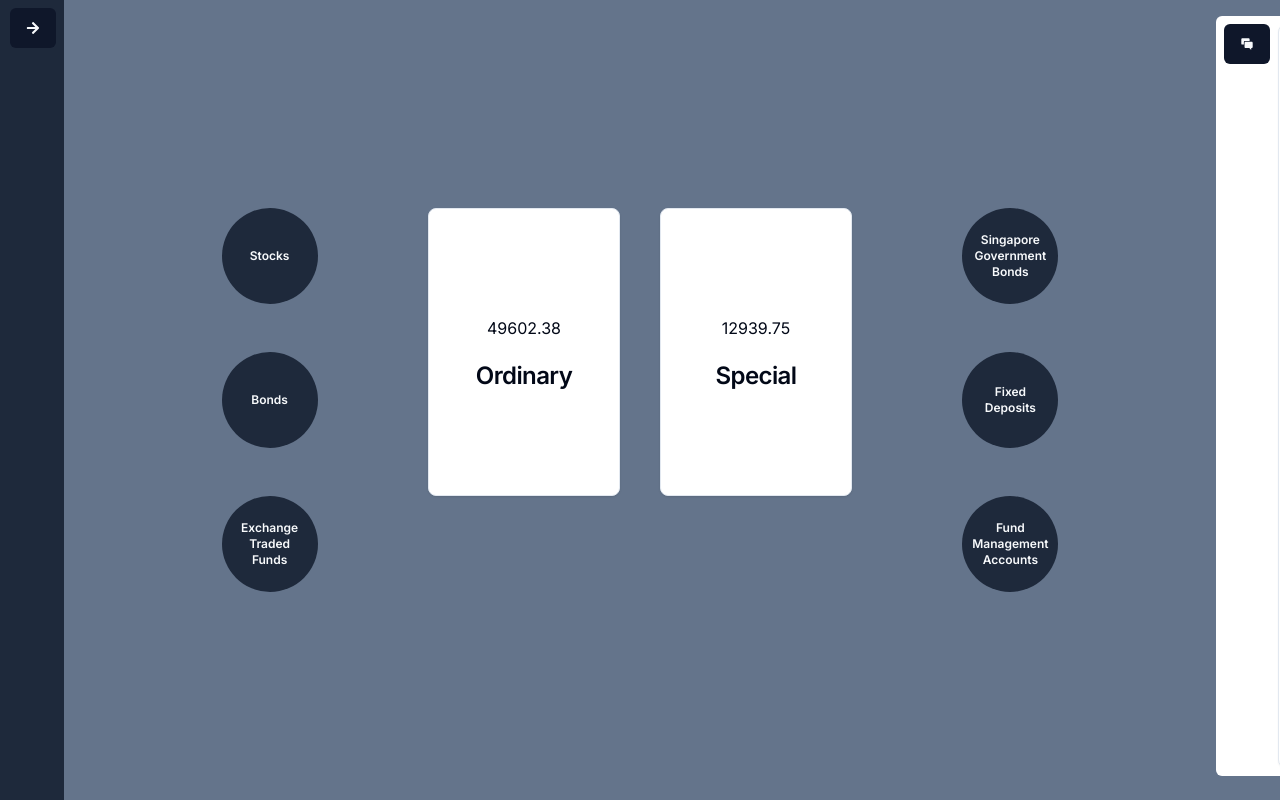
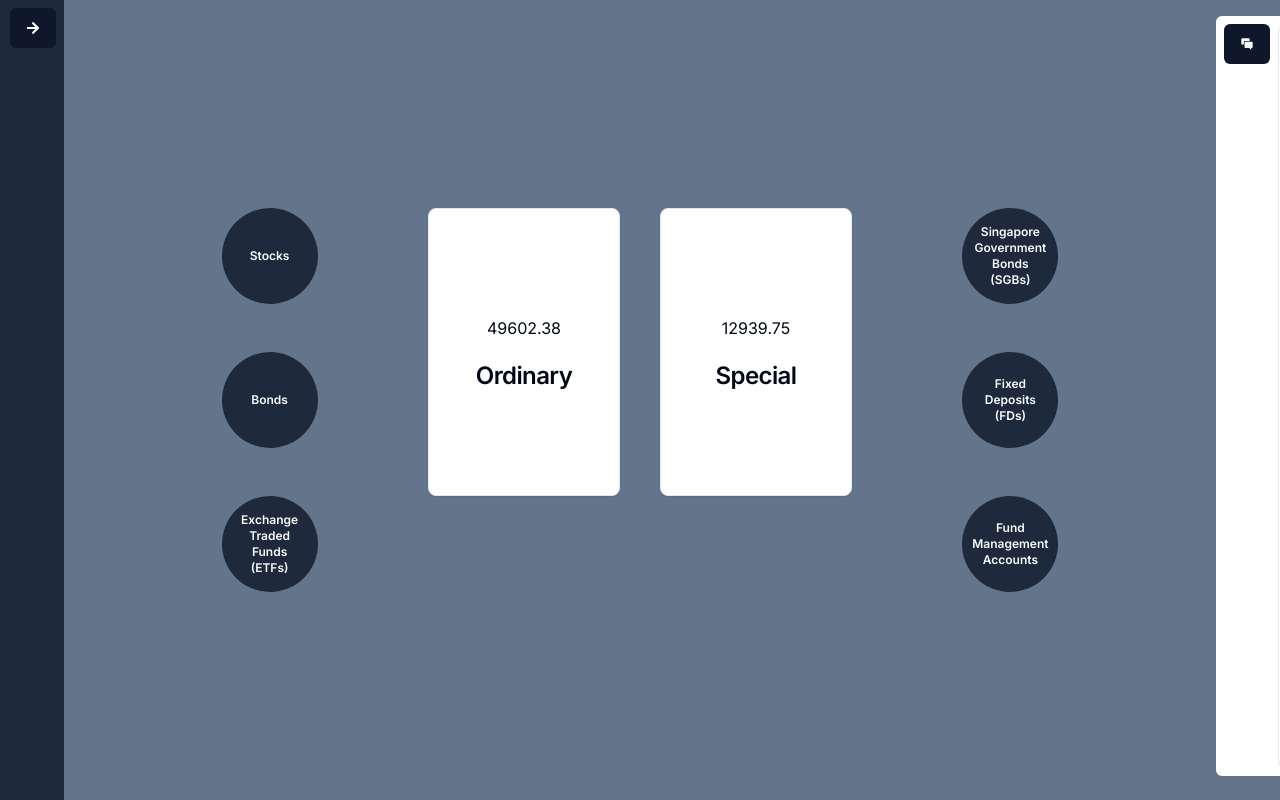
Before and after one commit to zsh-eng/hacksingapore, a Next.js app: page /invest in a window 1280 px wide. Built offline with nearby package versions, Linux system fonts and the light colour scheme; no server answers.

Commit message:
bugfix: name, risk, and description of product now properly displays in modals

```diff
--- a/src/components/ui/investment_product.tsx
+++ b/src/components/ui/investment_product.tsx
@@ -7,6 +7,7 @@ interface props {
 }
 
 const InvestmentProduct: React.FC<props> = ({ product }) => {
+    const productName = product[0]
     const productDescription = product[1]
 
     const [isModalOpen, setIsModalOpen] = useState(false);
@@ -24,9 +25,9 @@ const InvestmentProduct: React.FC<props> = ({ product }) => {
 
     return (
         <div>
-            <InvestmentProductModal isOpen={isModalOpen} onClose={closeModal} content={modalContent} />
+            <InvestmentProductModal isOpen={isModalOpen} onClose={closeModal} content={modalContent} productName={productName} />
             <Badge
-                className="w-24 h-24 flex justify-center items-center text-center bg-slate-800"
+                className="w-24 h-24 flex justify-center items-center text-center bg-slate-800 cursor-pointer"
                 onClick={showModal}
             >
                 {product[0]}
--- a/src/components/ui/investment_product_modal.tsx
+++ b/src/components/ui/investment_product_modal.tsx
@@ -5,12 +5,14 @@ interface props {
     isOpen: boolean;
     onClose: () => void;
     content: string;
+    productName: string;
 }
 
 const InvestmentProductModal: React.FC<props> = ({
     isOpen,
     onClose,
     content,
+    productName,
 }) => {
     useEffect(() => {
         if (isOpen) {
@@ -24,6 +26,9 @@ const InvestmentProductModal: React.FC<props> = ({
         return null;
     }
 
+
+    const [risk, description] = content.split(" + ")
+
     return (
         <div className="fixed inset-0 flex items-center justify-center z-50 bg-black bg-opacity-50">
             <div className="bg-white p-8 rounded shadow-lg relative max-w-lg w-full">
@@ -33,7 +38,9 @@ const InvestmentProductModal: React.FC<props> = ({
                 >
                     &times;
                 </Button>
-                <div className="mt-4">{content}</div>
+                <div>{productName}</div>
+                <div className="mt-4">{risk}</div>
+                <div className="mt-4">{description}</div>
             </div>
         </div>
     );
--- a/src/pages/invest/index.tsx
+++ b/src/pages/invest/index.tsx
@@ -17,12 +17,12 @@ const dob = "1948-09-10";
 
 // investment products
 const investmentProducts = [
-    ["Stocks", "Stocks represent ownership in a company and constitute a claim on part of the company’s assets and earnings."],
-    ["Bonds", "Bonds are fixed income instruments that represent a loan made by an investor to a borrower."],
-    ["Exchange Traded Funds", "ETFs are investment funds traded on stock exchanges, much like stocks."],
-    ["Singapore Government Bonds", "SGBs are debt securities issued by the government of Singapore to fund government operations."],
-    ["Fixed Deposits", "Fixed deposits are a type of financial instrument offered by banks with a fixed rate of interest."],
-    ["Fund Management Accounts", "These are investment accounts managed by professionals, offering diversification and professional management."],
+    ["Stocks", "Risk: High + Stocks represent ownership in a company and is a claim on part of the company’s assets and earnings."],
+    ["Bonds", "Risk: High + Bonds are loans made by an investor to a borrower."],
+    ["Exchange Traded Funds (ETFs)", "Risk: High + ETFs are investment funds traded on stock exchanges, much like stocks."],
+    ["Singapore Government Bonds (SGBs)", "Risk: Low + SGBs are debt securities issued by the government of Singapore to fund government operations."],
+    ["Fixed Deposits (FDs)", "Risk: Low + FDs are offered by banks with a fixed interest rate."],
+    ["Fund Management Accounts", "Risk: Low + These are investment accounts managed by professionals, offering diversification and professional management."],
 ];
 
 export default function Invest() {
```
